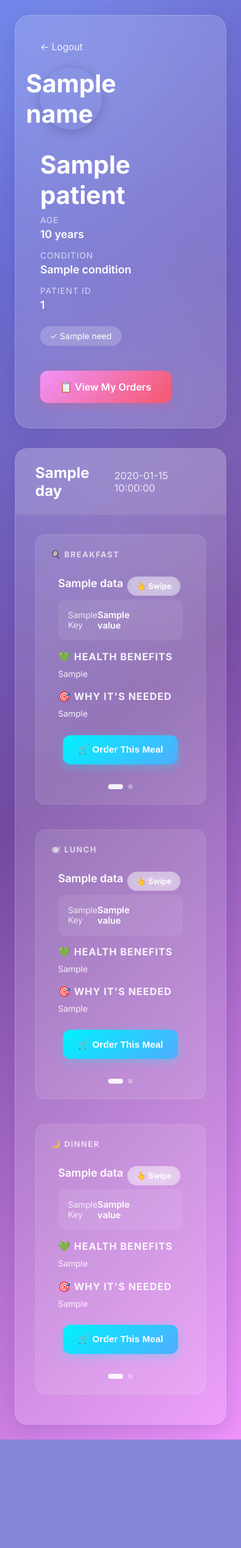
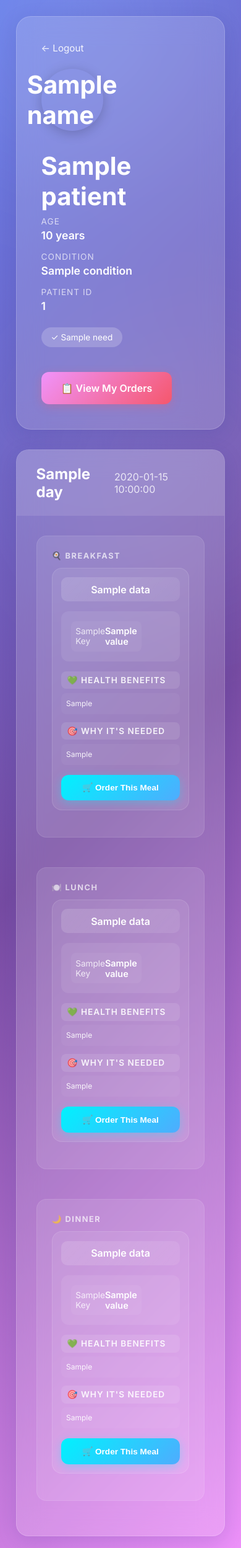
Before and after one commit to Wayasay/dakariw-hospital, a Flask app: template templates/patient_detail.html in a window 390 px wide. Shown: the top 2497 px of the page at 62% size. Before the commit the page ends 2322 px from the top, so only its background shows below. Run offline with Flask 3, Linux system fonts and the light colour scheme; the template is opened without the code that fills it: most values are stand-ins (such as "Sample title", 1, 10 or a date in 2020).

Commit message:
Mobile vertical layout - no more text overlap

```diff
--- a/templates/patient_detail.html
+++ b/templates/patient_detail.html
@@ -9,7 +9,7 @@
     <link rel="preconnect" href="https://fonts.gstatic.com" crossorigin>
     <link href="https://fonts.googleapis.com/css2?family=Inter:wght@400;600;700&display=swap" rel="stylesheet">
     <style>
-        /* Mobile-Friendly Base Styles */
+        /* Base Styles */
         * {
             box-sizing: border-box;
         }
@@ -32,30 +32,20 @@
         .meal-option {
             min-width: 100%;
             padding: 1.5rem;
-            padding-left: 20px;
-            padding-right: 20px;
             max-width: 100%;
             box-sizing: border-box;
         }
 
-        /* Fix Text Overflow - CRITICAL FOR MOBILE */
         .health-text,
         .meal-name,
         .nutrition-label,
         .nutrition-value,
         .health-title {
-            max-width: 100%;
             word-wrap: break-word;
             overflow-wrap: break-word;
-            hyphens: auto;
-            margin: 0;
-            padding: 0;
         }
 
         .health-section {
-            max-width: 100%;
-            padding: 0;
-            margin: 0;
             box-sizing: border-box;
         }
 
@@ -69,6 +59,8 @@
         .health-title {
             margin-top: 1rem;
             margin-bottom: 0.5rem;
+            font-size: 1.1rem;
+            font-weight: 600;
         }
 
         .slider-dots {
@@ -127,7 +119,6 @@
             transform: scale(1.1);
         }
 
-        /* CENTERED BUTTON */
         .order-btn {
             width: 85%;
             max-width: 400px;
@@ -195,80 +186,139 @@
             gap: 0.5rem;
         }
 
-        /* Mobile Responsive Styles */
+        /* ========================================
+           MOBILE VERTICAL LAYOUT
+           ======================================== */
         @media (max-width: 768px) {
-            /* HIDE ARROWS ON MOBILE */
-            .slider-arrows {
+            /* HIDE SLIDER UI ELEMENTS */
+            .slider-arrows,
+            .slider-dots,
+            .swipe-indicator {
                 display: none !important;
             }
 
-            .meal-option {
-                padding: 1.2rem;
-                padding-left: 15px;
-                padding-right: 15px;
+            /* CONVERT SLIDER TO VERTICAL STACK */
+            .meal-options-container {
+                overflow: visible !important;
             }
 
-            .meal-name {
-                font-size: 1.2rem;
-                margin-bottom: 1rem;
+            .meal-options-slider {
+                display: block !important;
+                transform: none !important;
+            }
+
+            .meal-option {
+                min-width: 100% !important;
+                width: 100% !important;
+                padding: 1rem !important;
+                margin-bottom: 1.2rem !important;
+                background: rgba(255, 255, 255, 0.08) !important;
+                border-radius: 16px !important;
+                border: 1px solid rgba(255, 255, 255, 0.12) !important;
+            }
+
+            /* MEAL NAME HEADER */
+            .meal-option h3.meal-name {
+                font-size: 1.05rem !important;
+                margin: 0 0 1rem 0 !important;
+                padding: 0.7rem !important;
+                text-align: center !important;
+                background: linear-gradient(135deg, rgba(255,255,255,0.15), rgba(255,255,255,0.08)) !important;
+                border-radius: 10px !important;
+            }
+
+            /* NUTRITION INFO */
+            .nutrition-info {
+                margin-bottom: 1rem !important;
+            }
+
+            .nutrition-grid {
+                gap: 0.5rem !important;
+                padding: 0 !important;
+            }
+
+            .nutrition-item {
+                font-size: 0.8rem !important;
+                background: rgba(255, 255, 255, 0.05) !important;
+                padding: 0.5rem !important;
+                border-radius: 8px !important;
+            }
+
+            /* HEALTH SECTION */
+            .health-section {
+                padding: 0 !important;
+                margin: 0 !important;
+            }
+
+            .health-title {
+                font-size: 0.9rem !important;
+                margin: 0.8rem 0 0.4rem 0 !important;
+                padding: 0.4rem 0.6rem !important;
+                background: rgba(255, 255, 255, 0.1) !important;
+                border-radius: 8px !important;
+                text-align: left !important;
             }
 
             .health-text {
-                font-size: 0.9rem;
-                line-height: 1.5;
+                font-size: 0.8rem !important;
+                line-height: 1.5 !important;
+                padding: 0.6rem !important;
+                margin: 0 0 0.8rem 0 !important;
+                background: rgba(255, 255, 255, 0.04) !important;
+                border-radius: 8px !important;
+                text-align: left !important;
+            }
+
+            /* BUTTON */
+            .order-btn {
+                width: 100% !important;
+                margin: 1rem 0 0 0 !important;
+                font-size: 0.9rem !important;
+                padding: 0.85rem !important;
+            }
+
+            /* SPACING */
+            .container {
+                padding: 0.6rem !important;
+            }
+
+            .meal-card {
+                margin-bottom: 1.5rem !important;
+            }
+
+            .day-card {
+                margin-bottom: 2rem !important;
+            }
+        }
+
+        /* EXTRA SMALL DEVICES */
+        @media (max-width: 480px) {
+            .meal-option {
+                padding: 0.9rem !important;
+            }
+
+            .meal-option h3.meal-name {
+                font-size: 1rem !important;
+                padding: 0.6rem !important;
             }
 
             .health-title {
-                font-size: 1rem;
+                font-size: 0.85rem !important;
             }
 
-            .nutrition-grid {
-                gap: 0.5rem;
+            .health-text {
+                font-size: 0.75rem !important;
+                padding: 0.5rem !important;
             }
 
             .nutrition-item {
-                font-size: 0.85rem;
-            }
-
-            .swipe-indicator {
-                font-size: 0.8rem;
-                padding: 0.5rem 0.9rem;
-            }
-
-            .container {
-                padding: 0.5rem;
-            }
-
-            .meal-card {
-                margin-bottom: 1rem;
-            }
-
-            /* BUTTON CENTERED ON MOBILE */
-            .order-btn {
-                width: 90%;
-            }
-        }
-
-        /* Extra Small Mobile Devices */
-        @media (max-width: 480px) {
-            .meal-option {
-                padding: 1rem;
-                padding-left: 12px;
-                padding-right: 12px;
-            }
-
-            .meal-name {
-                font-size: 1.1rem;
-            }
-
-            .health-text {
-                font-size: 0.85rem;
+                font-size: 0.75rem !important;
+                padding: 0.45rem !important;
             }
 
             .order-btn {
-                font-size: 0.95rem;
-                padding: 0.9rem;
-                width: 92%;
+                font-size: 0.85rem !important;
+                padding: 0.8rem !important;
             }
         }
     </style>
```
